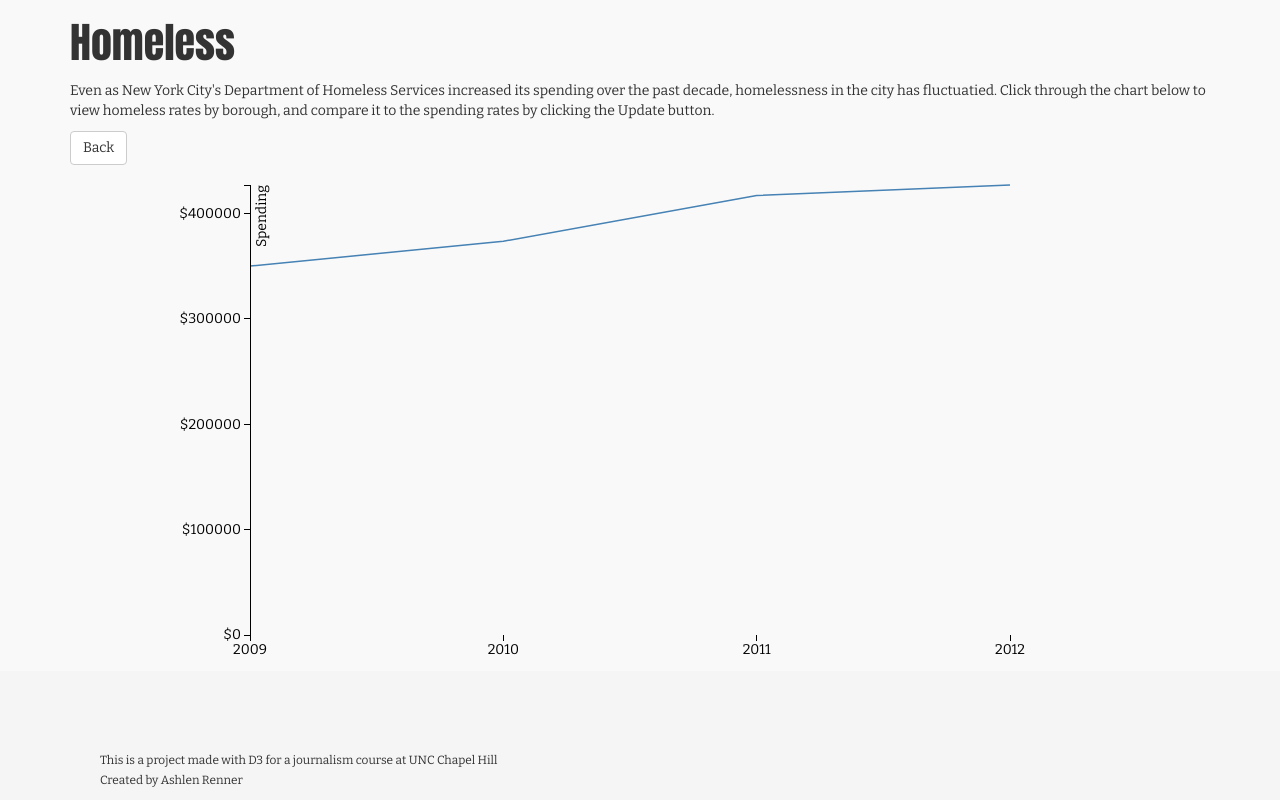
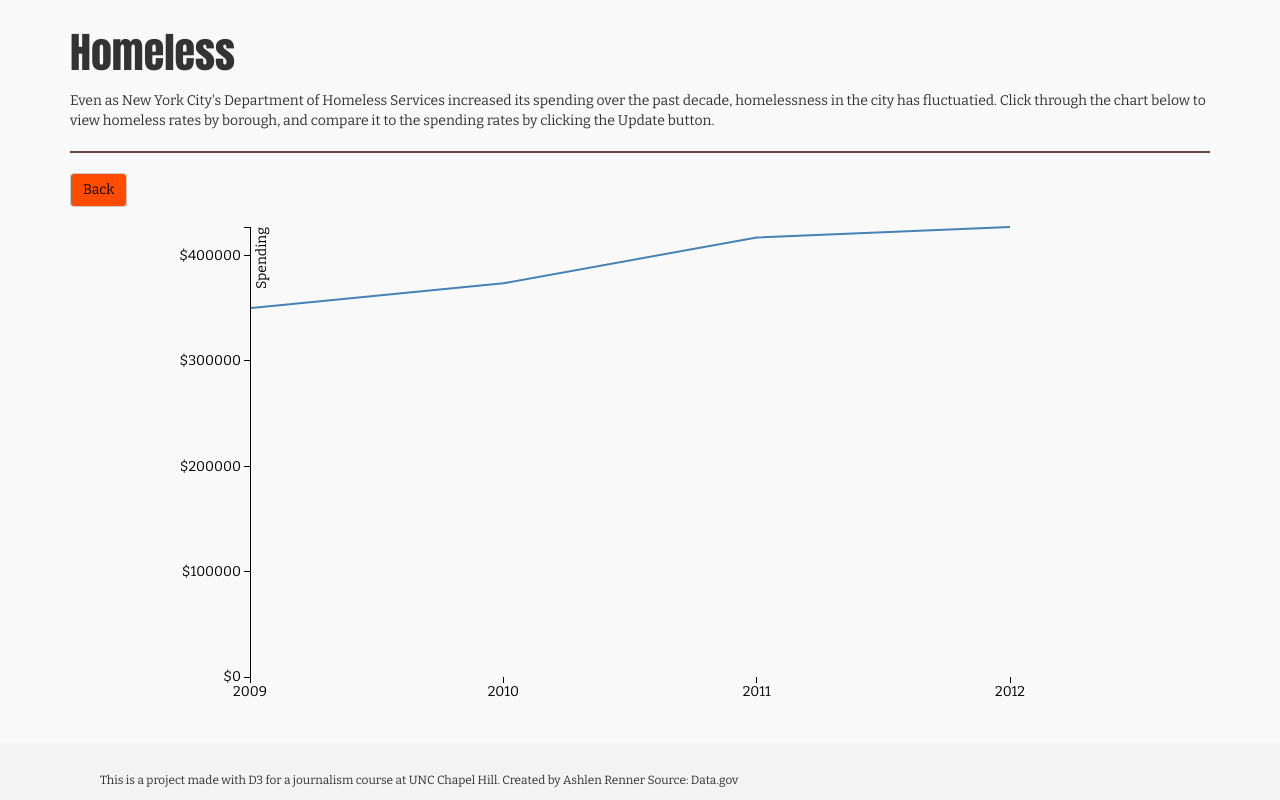
Before and after one commit to ashlenrenner/j583-project3, a plain HTML site: page index.html in a window 1280 px wide. Both pictures are taken after a click on the element "Update". Drawn offline with nearby package versions, Linux system fonts and the light colour scheme.

Commit message:
finish styling

```diff
--- a/css/styles.css
+++ b/css/styles.css
@@ -1,13 +1,16 @@
 html{
-  background-color: #f5f5f5;
+  background-color: #f3f3f3;
 }
 body {
   /*font: 10px sans-serif;*/
   background-color: #f9f9f9;
   font-family: 'Bitter', serif;
+  margin-bottom: 50px;
 }
 svg{
   margin-left: 150px;
+  margin-bottom: 30px;
+
 }
 
 .axis path,
@@ -25,7 +28,7 @@ svg{
 .line {
   fill: none;
   stroke: steelblue;
-  stroke-width: 1.5px;
+  stroke-width: 2px;
 
 }
 .borough{
@@ -34,7 +37,11 @@ svg{
 .title{
   font-family: 'Anton', sans-serif;
   margin-bottom: 15px;
+  margin-top: 30px;
   font-size: 300%;
+}
+.divider{
+  border: 1px solid #6B4844;
 }
 .tooltip {
     position: absolute;
@@ -44,6 +51,16 @@ svg{
     padding: 10px 20px;
     border-radius: 3px;
 }
+.btn-default{
+  color: #040301;
+  background-color: #FF4C00;
+
+}
+.btn-default:hover{
+  color: #040301;
+  background-color: #FA753C;
+
+}
 .footer{
   position: absolute;
   bottom: 0;
--- a/index.html
+++ b/index.html
@@ -32,6 +32,7 @@
         Even as New York City's Department of Homeless Services increased its spending over the past decade, homelessness in the city has fluctuatied.
         Click through the chart below to view homeless rates by borough, and compare it to the spending rates by clicking the Update button.
       </p>
+      <hr class="divider">
 <!-- Update Button -->
       <div id="update"class="btn btn-default" id="option" onclick="updateData()">Update</div>
       <div id="back" class="btn btn-default" onclick="goBack()">Back</div>
@@ -51,5 +52,5 @@
     <!-- Include all compiled plugins (below), or include individual files as needed -->
     <script src="js/bootstrap.min.js"></script>
   </body>
-  <p class="footer"><small>This is a project made with D3 for a journalism course at UNC Chapel Hill</br>Created by Ashlen Renner </small></p>
+  <p class="footer"><small>This is a project made with D3 for a journalism course at UNC Chapel Hill. Created by Ashlen Renner Source: Data.gov</small></p>
 </html>
--- a/js/app.js
+++ b/js/app.js
@@ -35,7 +35,7 @@ var y = d3.scale.linear()
 
 var color = d3.scale.category20();
 // color array
-var bluescale4 = ["#FFAF2B", "#FF9F00", "#040301", "#A88346", "#EA680C", "#D58852"];
+var bluescale4 = ["#FFAF2B", "#FF4C00", "#040301", "#6B4844", "#FF351B", "#AA1400"];
 
 //color function pulls from array of colors stored in color.js
 var color = d3.scale.ordinal().range(bluescale4);
@@ -113,7 +113,7 @@ d3.tsv("data.tsv", function(error, data) {
       .on('mouseover', function(d) {
                 d3.select('.tooltip')
                     .html(d.year + "<br />" + Math.round(d.population) )
-                    .style('opacity', 1);
+                    .style('opacity', .9);
                   })
       .on('mouseout', function(d) {
               d3.select('.tooltip')
@@ -199,10 +199,10 @@ var svg = d3.select("body")
               "translate(" + margin.left + "," + margin.top + ")");
 
 
-// var color = d3.scale.category20();
-//           // color array
-//           var bluescale4 = ["#FFAF2B"];
-//           var color = d3.scale.ordinal().range(bluescale4);
+var color = d3.scale.category20();
+          // color array
+          var bluescale4 = ["#6B4844"];
+          var color = d3.scale.ordinal().range(bluescale4);
 
             // Get the data
             d3.csv("budget.csv", function(error, data) {
```
Also changed, not shown: 1 other file.
